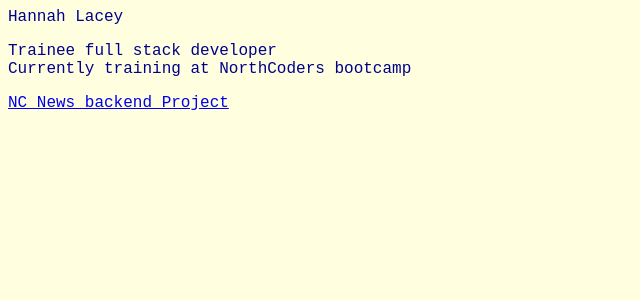
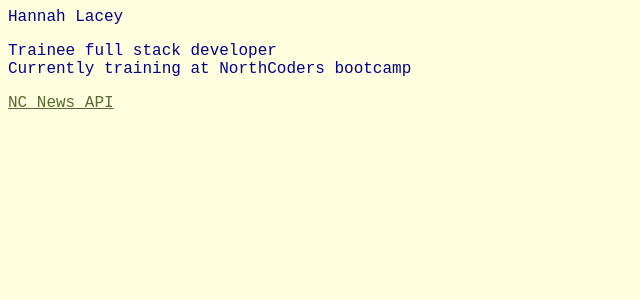
Before and after one commit to hanlacey/portfolio, a React (Create React App) app: page / in a window 1280 px wide. Shown: the top 300 px of the page, without its empty margins (0-640 px from the left). Built offline with nearby package versions, Linux system fonts and the light colour scheme.

Commit message:
update project component

```diff
--- a/src/components/NCNews.js
+++ b/src/components/NCNews.js
@@ -2,8 +2,11 @@ import React from 'react';
 
 function NCNews(props) {
     return (
-        <a className="project-title" href="https://hannah-nc-news.herokuapp.com/api"
-        >NC News backend Project</a>
+        <div className="project">
+            <a className="project-title" href="https://hannah-nc-news.herokuapp.com/api"
+            >NC News API</a>
+
+        </div>
 
     );
 }
--- a/src/main.css
+++ b/src/main.css
@@ -12,3 +12,15 @@ code {
 header {
   text-align: left;
 }
+
+.project {
+  color: black;
+}
+
+a:visited {
+  color: coral;
+}
+
+a {
+  color: darkolivegreen;
+}
```
